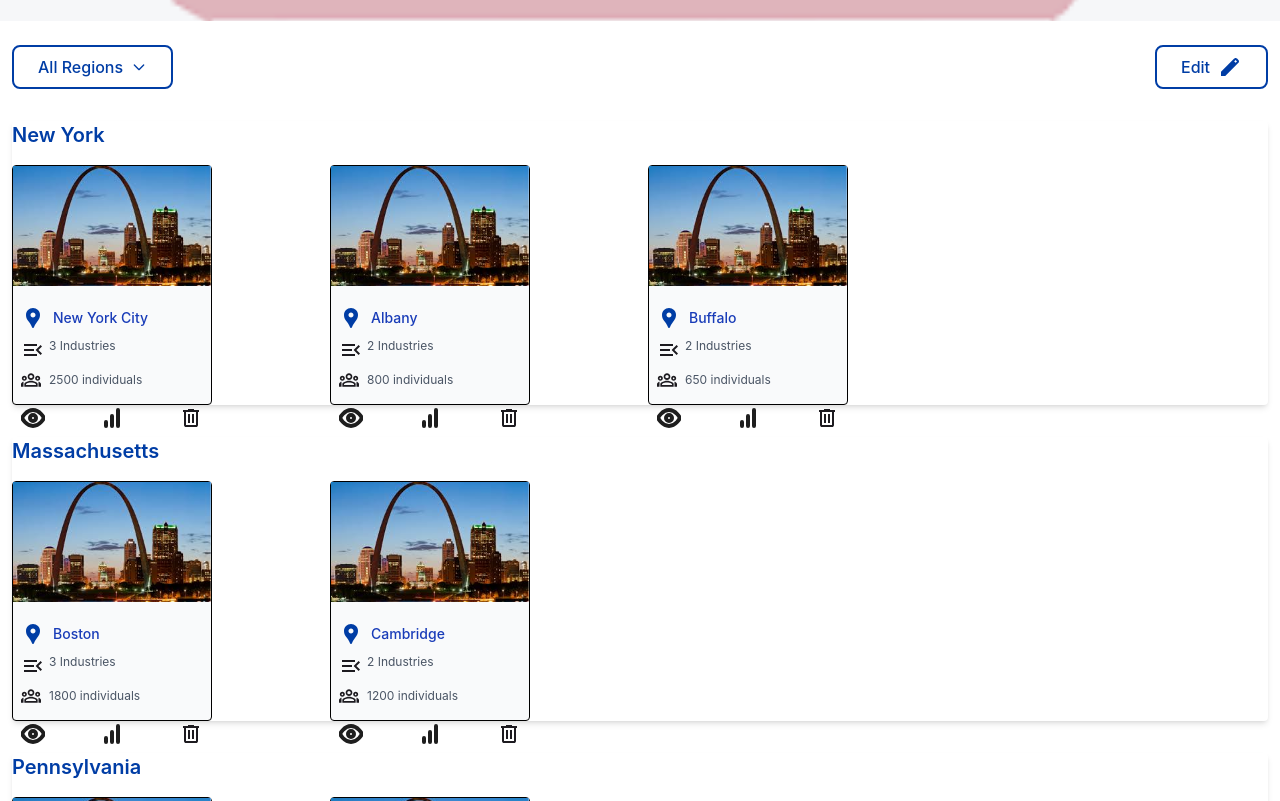
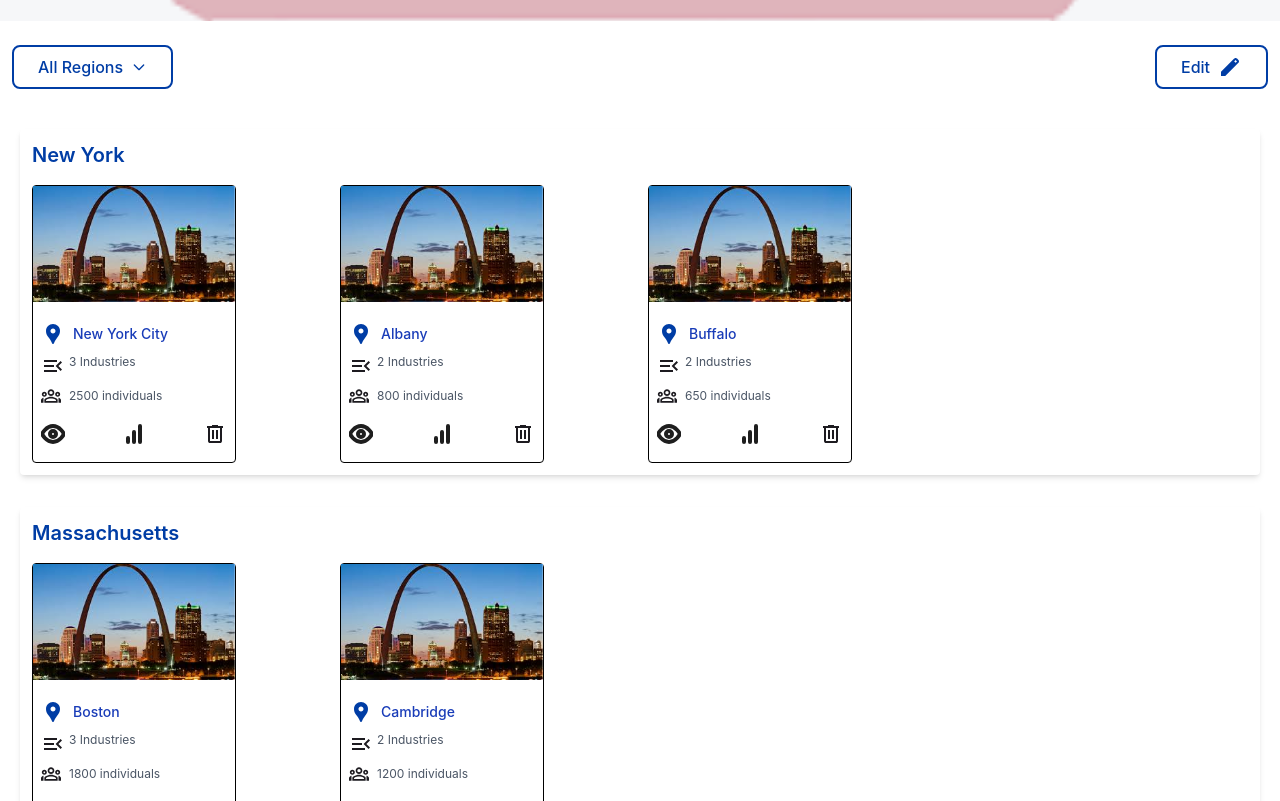
Before and after one commit to glangston83/SLU_TWA, a React (Create React App) app: page /regions in a window 1280 px wide. Shown: the part 499-1300 px from the top of the page. Built offline with nearby package versions, Linux system fonts and the light colour scheme.

Commit message:
fix CSS in regions

```diff
--- a/src/pages/Regions.js
+++ b/src/pages/Regions.js
@@ -201,31 +201,29 @@ export default function Regions() {
             </button>
           </div>
 
-          <div className="space-y-8 w-full">
+          <div className="space-y-8 w-full p-2 ">
             {regions.map((state, index) => (
               <div
                 key={index}
-                className="bg-white rounded shadow-md hover:shadow-lg transition-shadow duration-300 w-full"
+                className="p-3 bg-white rounded shadow-md hover:shadow-lg transition-shadow duration-300 w-full"
               >
                 <h3 className="text-xl font-semibold text-[#003DA5] mb-4">
                   {state.name}
                 </h3>
 
                 {/* Cities as columns */}
-                <div className="grid grid-cols-1 md:grid-cols-2 lg:grid-cols-3 xl:grid-cols-4 gap-4">
+                <div className="grid bg-white grid-cols-1 md:grid-cols-2 lg:grid-cols-3 xl:grid-cols-4 gap-4">
                   {state.cities.map((city, cityIndex) => (
-                    <div key={cityIndex} className="bg-gray-50 w-[25vh] h-[30vh] rounded border hover:shadow-md transition-shadow duration-200">
+                    <div key={cityIndex} className="p-0 bg-black-500 w-[70%] h-[100%] rounded border hover:shadow-md transition-shadow duration-200">
                       <div className="flex flex-col items-center text-left mb-3">
                         {city.image && (
                           <img
                             src={city.image}
                             alt={city.name}
-                            className="w-full h-[15vh] object-fill object-cover mb-2"
+                            className="w-full h-[75%] object-fill object-cover mb-2"
                           />
                         )}
                       </div>
-
-
 
                       <div className="font-medium text-blue-800 text-sm justify-left flex items-center gap-2 mb-2 px-2">
                         <svg width="24" height="24" fill="none" xmlns="http://www.w3.org/2000/svg">
```
